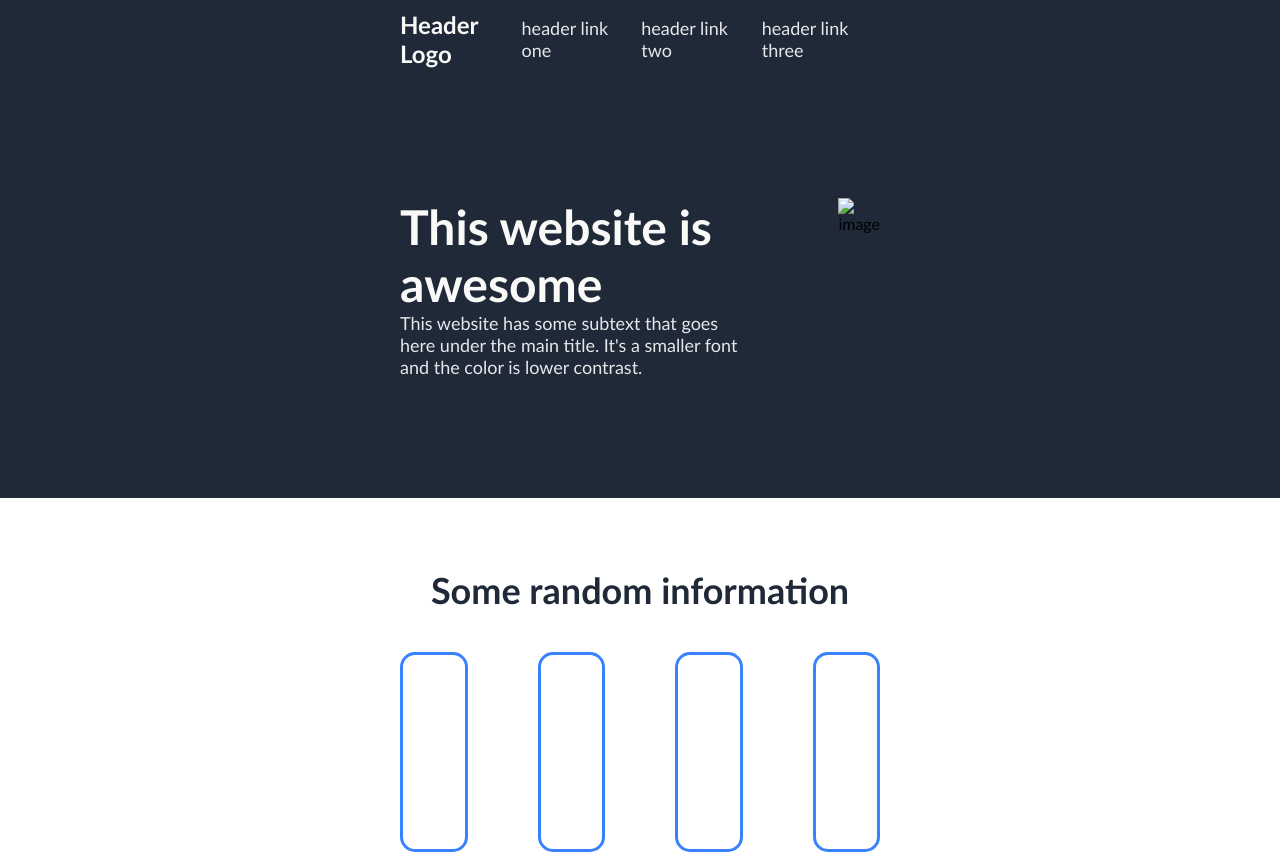
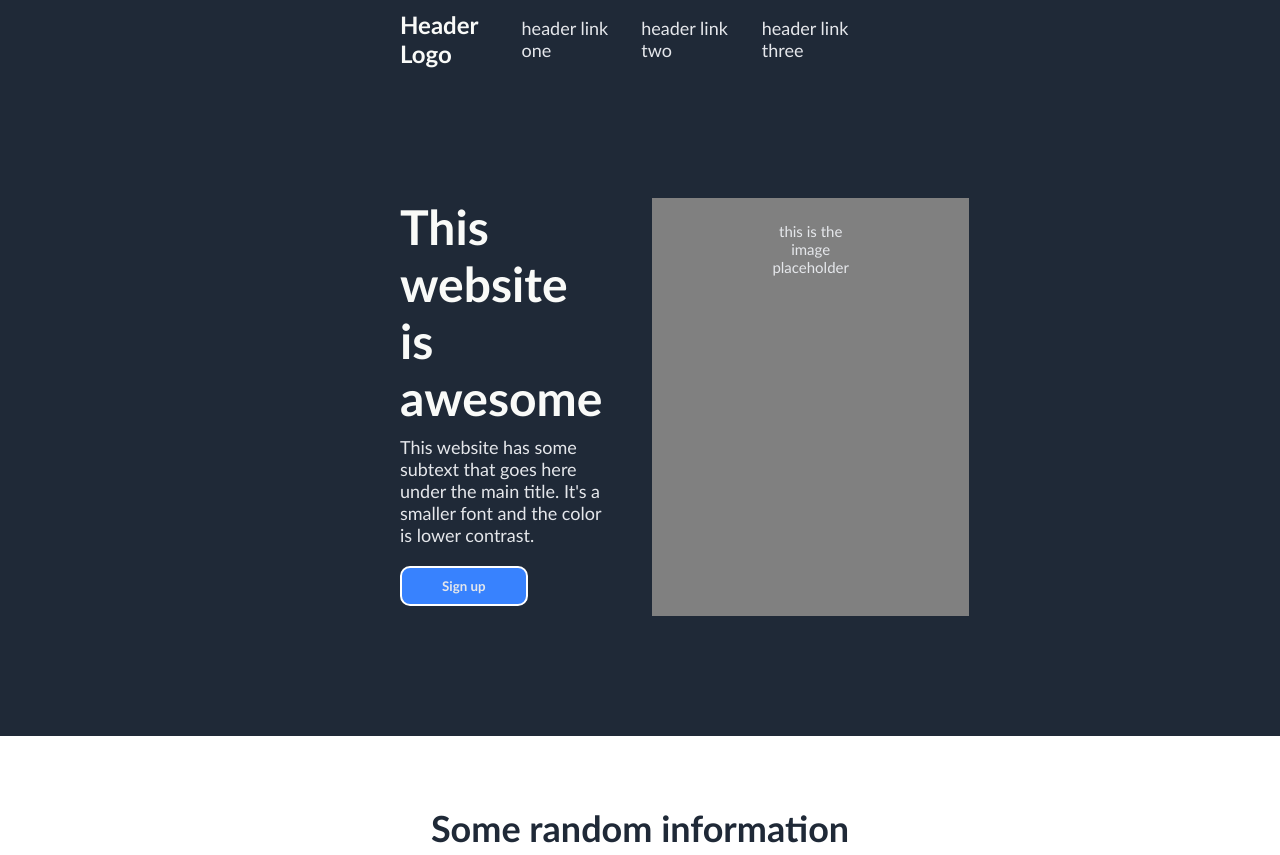
Before and after one commit to ArtjomsTatagaskins/first_project, a plain HTML site: page index.html in a window 1280 px wide. Shown: the top 855 px of the page. Drawn offline with Linux system fonts and the light colour scheme.

Commit message:
Adding buttons, changing margins, paddings again

```diff
--- a/index.html
+++ b/index.html
@@ -7,6 +7,7 @@
     <title>first_project</title>
 </head>
 <body>
+
     <div class="header">
         <div class="header-logo">
             <p>Header Logo</p>
@@ -26,6 +27,7 @@
     </div>
 
     <div class="main">
+
         <div class="first_container">
             <div class="left-side">
                 <div class="hero-main-text">
@@ -34,15 +36,18 @@
                 <div class="hero-secondary-text">
                     <p>This website has some subtext that goes here under the main title. It's a smaller font and the color is lower contrast.</p>
                 </div>
-                <div class="button"></div>
+                <div class="button">
+                    <button>Sign up</button>
+                </div>
             </div>
             <div class="right-side">
                 <div class="image-placeholder">
-                    <img src="#" alt="image">
+                    <p>this is the image placeholder</p>
                 </div>
             </div>
 
         </div>
+
         <div class="second_container">
             <div class="information-text">
                 <p>Some random information</p>
@@ -54,28 +59,28 @@
                 <div class="small-image"></div>
             </div>
         </div>
+
         <div class="third_container">
             <p id="quote">This is an inspiring quote, or a testimonial from a customer. Maybe it's just filing up space, or maybe people will actually read it. Who knows? All I know is that it look nice. </p>
             <br>
             <p id="author">-Thor, God of Thunder</p>
         </div>
+
         <div class="fourth_container">
             <div class="button-description">
                 <p><strong>Call to action! It's time!</strong></p>
                 <br>
                 <p>Sign up for our product by clicking that button rigth over there!</p>
             </div>
-            <div class="button"></div>
+            <div class="button">
+                <button>Sign up</button>
+            </div>
         </div>
+
         <div class="footer">
             <p>Copyrigth....</p>
         </div>
+
     </div>
-
-    <!-- <div class="wrapper">
-        <div class="footer">
-            <p>Copyrigth...</p>
-        </div>
-    </div> -->
 </body>
 </html>
--- a/styles.css
+++ b/styles.css
@@ -36,8 +36,53 @@
     background-color: #1F2937;
     display: flex;
     padding: 120px 400px;
-    gap: 100px;
-    flex-grow: 1;
+    gap: 50px;
+    flex: 1;
+}
+
+button {
+    text-align: center;
+    padding: 10px 40px;
+    font-weight: bold;
+    border-radius: 10px;
+}
+
+.first_container button {
+    background-color: #3882FE;
+    margin: 10px 0;
+    color: #E5E7EB;
+    border: 2px solid #FFF;
+}
+
+.fourth_container button {
+    background-color: #3882FE;
+    color: #E5E7EB;
+    border: 2px solid #FFF;
+}
+
+.fourth_container button:hover {
+    background-color: #FFF;
+    color: #3882FE;
+    border: 2px solid #FFF;
+}
+
+.first_container button:hover {
+    background-color: #FFF;
+    margin: 10px 0;
+    color: #3882FE;
+    border: 2px solid #FFF;
+}
+
+
+.right-side {
+    background-color: #808080;
+    padding: 5% 25%;
+}
+
+.image-placeholder p {
+    font-size: 15px;
+    color: #E5E7EB;
+    text-align: center;
 }
 
 .second_container {
@@ -52,16 +97,8 @@
 
 .hero-secondary-text {
     font-size: 18px;
+    margin: 10px 0;
     color: #E5E7EB;
-}
-
-.right-side {
-    flex-basis: auto;
-}
-
-.image-placeholder img {
-    width: 100%;
-    height: 100%;
 }
 
 .information-text {
@@ -111,7 +148,10 @@
     color: #E5E7EB;
     margin: 100px 400px;
     border-radius: 10px;
-    padding: 60px 20px;
+    padding: 60px 60px;
+    display: flex;
+    justify-content: space-between;
+    align-items: center;
 }
 
 .footer {
```
